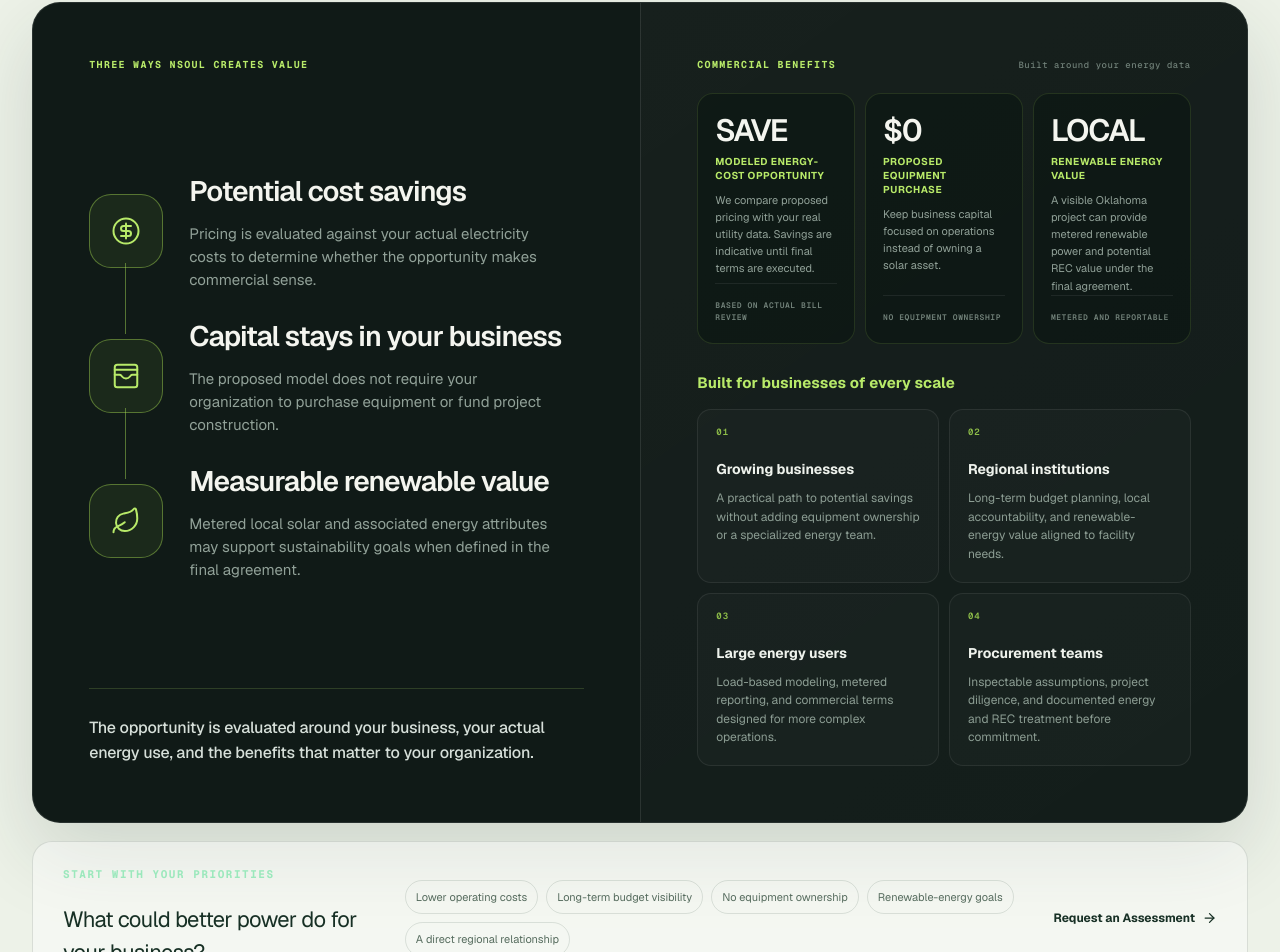
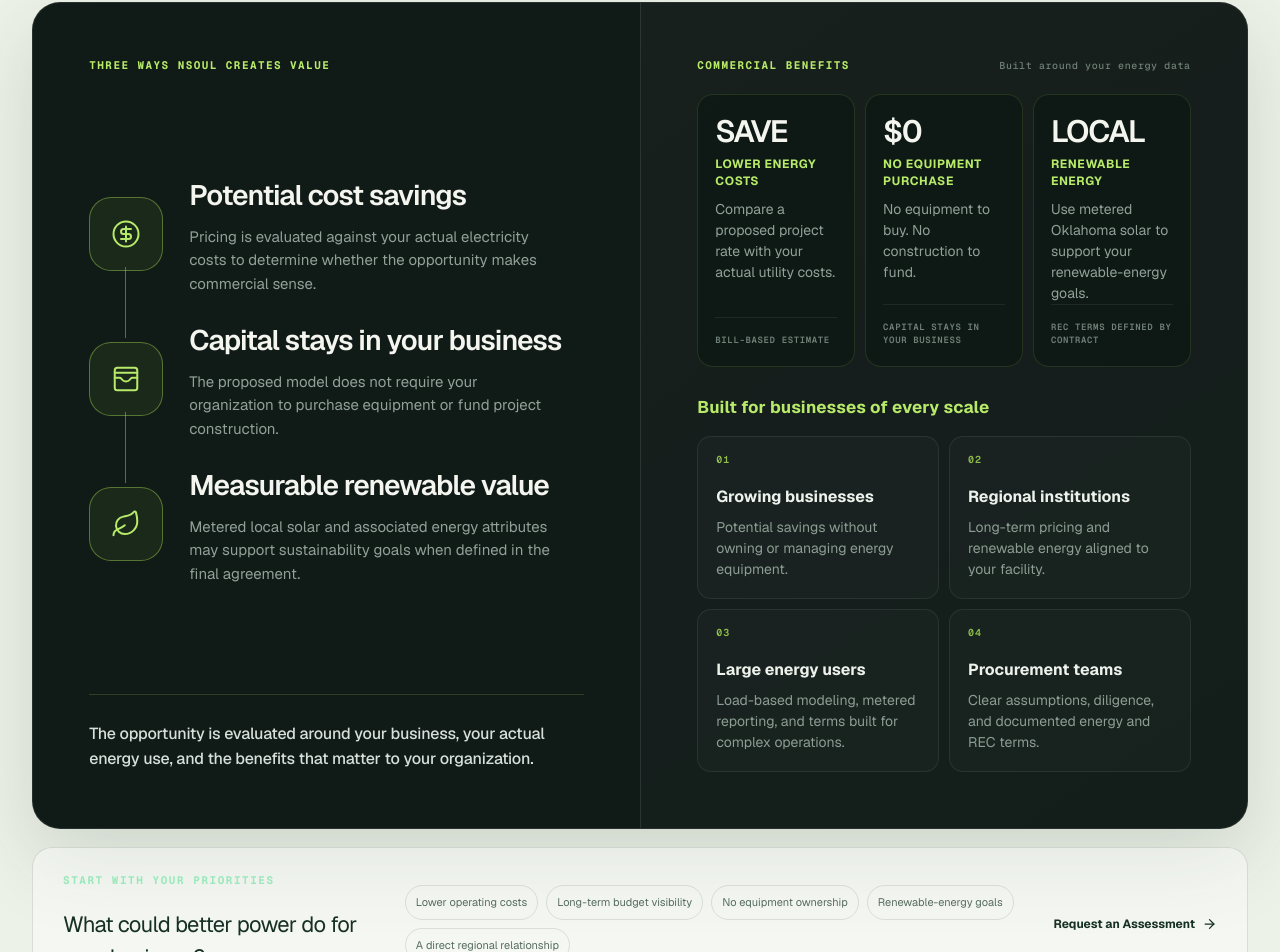
Before and after one commit to mrinfinitum/solar-farm, a Next.js app: page / in a window 1280 px wide. Shown: the part 4443-5395 px from the top of the page. Built offline with nearby package versions, Linux system fonts and the light colour scheme; no server answers.

Commit message:
Simplify and enlarge benefit copy

```diff
--- a/components/project-model/regional-project-feature.tsx
+++ b/components/project-model/regional-project-feature.tsx
@@ -10,16 +10,16 @@
 ] as const;
 
 const protectionAnswers = [
-  { value: "SAVE", title: "Modeled energy-cost opportunity", copy: "We compare proposed pricing with your real utility data. Savings are indicative until final terms are executed.", proof: "Based on actual bill review" },
-  { value: "$0", title: "Proposed equipment purchase", copy: "Keep business capital focused on operations instead of owning a solar asset.", proof: "No equipment ownership" },
-  { value: "LOCAL", title: "Renewable energy value", copy: "A visible Oklahoma project can provide metered renewable power and potential REC value under the final agreement.", proof: "Metered and reportable" },
+  { value: "SAVE", title: "Lower energy costs", copy: "Compare a proposed project rate with your actual utility costs.", proof: "Bill-based estimate" },
+  { value: "$0", title: "No equipment purchase", copy: "No equipment to buy. No construction to fund.", proof: "Capital stays in your business" },
+  { value: "LOCAL", title: "Renewable energy", copy: "Use metered Oklahoma solar to support your renewable-energy goals.", proof: "REC terms defined by contract" },
 ] as const;
 
 const commercialRoles = [
-  { name: "Growing businesses", description: "A practical path to potential savings without adding equipment ownership or a specialized energy team." },
-  { name: "Regional institutions", description: "Long-term budget planning, local accountability, and renewable-energy value aligned to facility needs." },
-  { name: "Large energy users", description: "Load-based modeling, metered reporting, and commercial terms designed for more complex operations." },
-  { name: "Procurement teams", description: "Inspectable assumptions, project diligence, and documented energy and REC treatment before commitment." },
+  { name: "Growing businesses", description: "Potential savings without owning or managing energy equipment." },
+  { name: "Regional institutions", description: "Long-term pricing and renewable energy aligned to your facility." },
+  { name: "Large energy users", description: "Load-based modeling, metered reporting, and terms built for complex operations." },
+  { name: "Procurement teams", description: "Clear assumptions, diligence, and documented energy and REC terms." },
 ] as const;
 
 const priorities = ["Lower operating costs", "Long-term budget visibility", "No equipment ownership", "Renewable-energy goals", "A direct regional relationship"] as const;
```
Also changed, not shown: app/globals.css, 1 other file (tests, documents, lock files or other folders).
